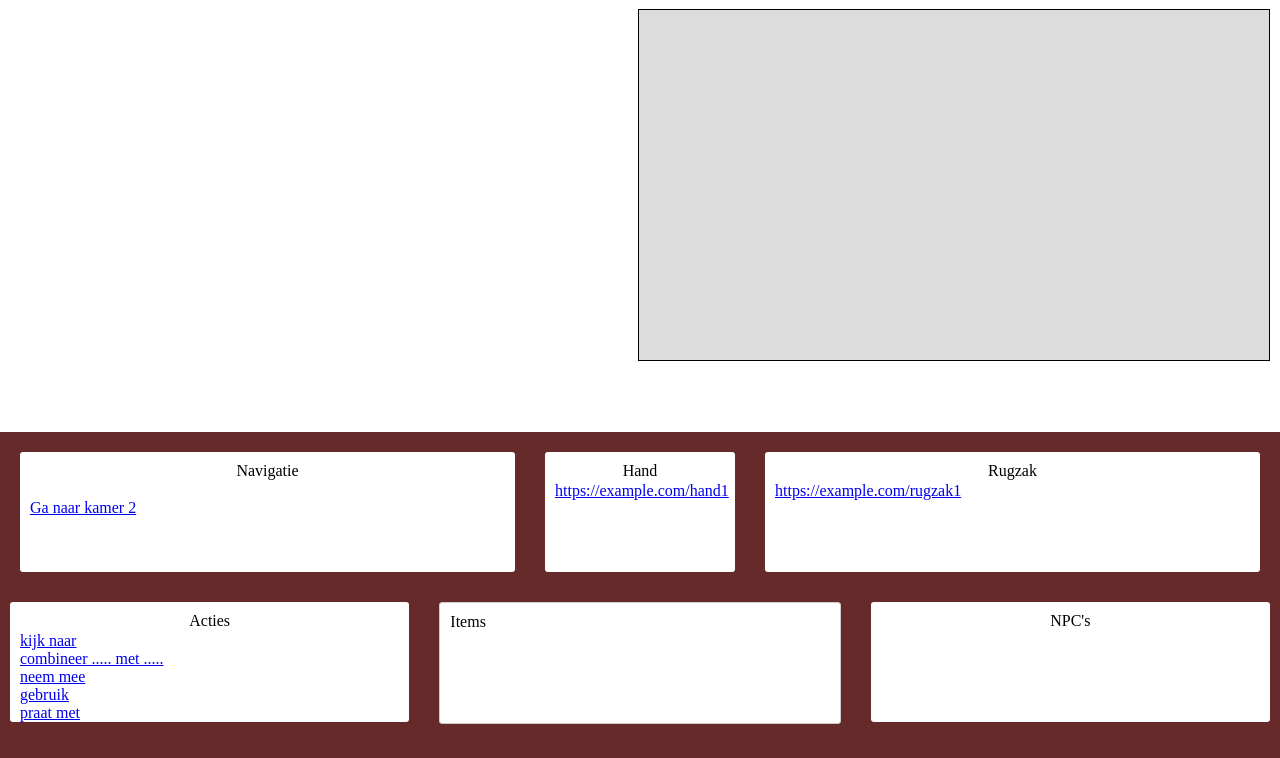
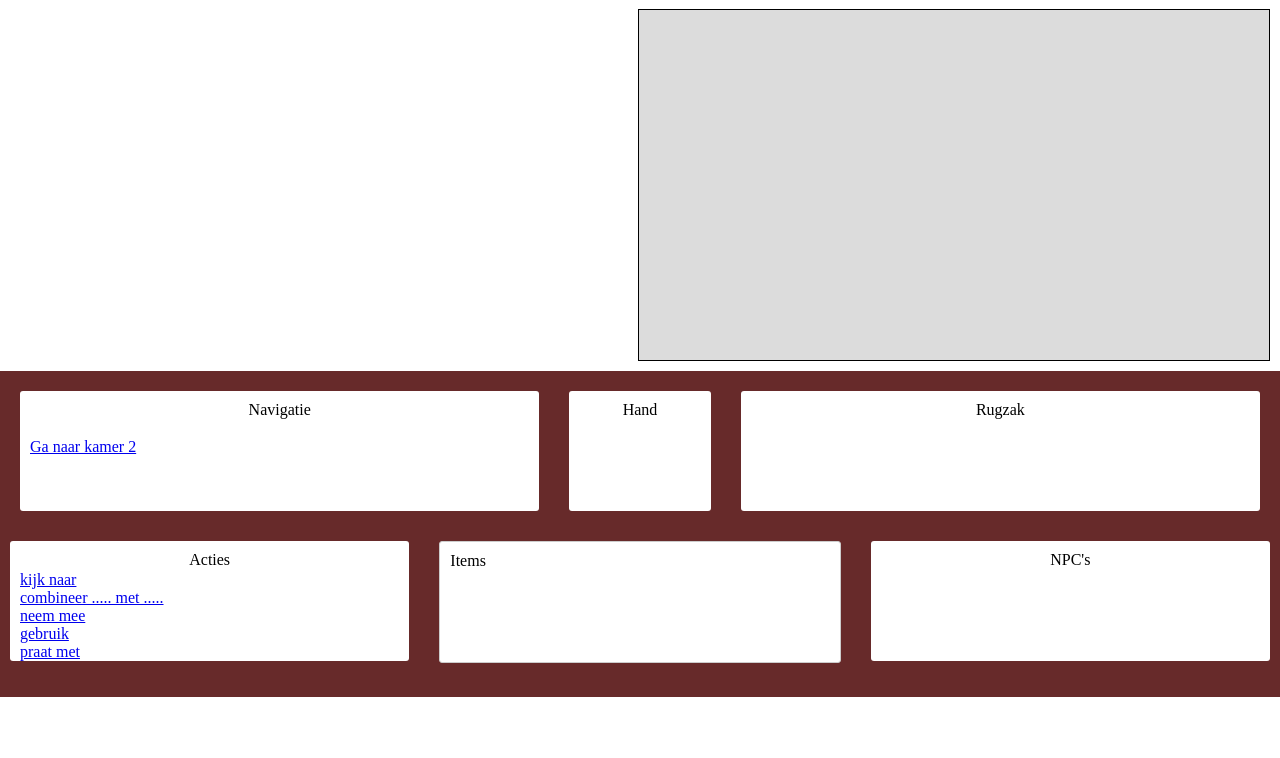
Before and after one commit to RepsajJohn/Horror-Mansion, a PHP site: page /kamers/ in a window 1280 px wide. Shown: the part 42-800 px from the top of the page. Run offline with PHP 8.4, Linux system fonts and the light colour scheme; data that the repository does not hold is empty.

Commit message:
code even opgeschoond
grote vlakken ruimte weggehaald en de code georganiseerd

```diff
--- a/game_layout_horror_mansion.css
+++ b/game_layout_horror_mansion.css
@@ -144,3 +144,10 @@ textarea {
     padding: 10px;
     /* Optional: Adds some padding inside the div */
 }
+
+.dialoog_div_2 {
+    height: 350px;
+    width: 50%;
+    background-color: rgb(220, 220, 220);
+    border: 1px solid black;
+}
--- a/game_layout_horror_mansion.php
+++ b/game_layout_horror_mansion.php
@@ -1,13 +1,5 @@
 <!DOCTYPE html>
 <html lang="en">
-<?php
-
-
-
-
-
-
-?>
 
 <head>
     <meta charset="UTF-8">
@@ -17,34 +9,13 @@
 </head>
 
 <body>
-    <?php
-    // Simulatie van links uit een database
-    $databaseLinks = [
-        "dialoog" => "https://example.com/dialoog1",
-        "navigatie" => "https://example.com/nav1",
-        "hand" => "https://example.com/hand1",
-        "rugzak" => "https://example.com/rugzak1",
-        "acties" => "https://example.com/actie1",
-        "item" => "https://example.com/item1",
-        "npcs" => "https://example.com/npc1"
-    ];
-    ?>
-
-
-
-    </div>
-    </div>
-
     <div class="dialoog_bovenbalk">
         <textarea id="dialoog" name="dialoog" rows="1" cols="100">Dialoog</textarea>
     </div>
+
     <div class="dialoog_div">
         <div class="dialoog_div_2">
             <?php require_once __DIR__ . "/kamers/views/dialoog.view.php";
-            // Echo een standaardwaarde als de variabele nog niet is gedefinieerd.
-
-
-
             if (isset($_GET['action']) && isset($_GET['item_id'])) {
                 $action = $_GET['action'];
                 $item_id = $_GET['item_id'];
@@ -66,68 +37,27 @@
                     }
                 }
             }
-
-            // Vervolgens definieer je de variabele.
-
-
-
-
-
-
             ?>
         </div>
-        <div class="test">
-
     </div>
-        <style>
-            .dialoog_div_2 {
-                height: 350px;
-                width: 50%;
-                background-color: rgb(220, 220, 220);
-                border: 1px solid black;
-            }
-        </style>
-
-
-
-
-
-
-    </div>
-
-    <div class=" container">
 
     <div class="eerste_3divs">
         <div class="navigatie_div">
             <label for="navigatie">Navigatie</label>
             <div>
-
-
                 <?php require_once __DIR__ . "/kamers/views/kamers.view.php"; ?>
-
-
-
-
-                    <div>
-
-                    </div>
-
-
-
-
             </div>
         </div>
 
         <div class="hand_div">
             <label for="hand">Hand</label>
-                <div id="hand"><?php echo "<a href='{$databaseLinks["hand"]}'>{$databaseLinks["hand"]}</a>"; ?>
-
+            <div id="hand">
             </div>
         </div>
 
         <div class="rugzak_div">
             <label for="rugzak">Rugzak</label>
-                <div id="rugzak"><?php echo "<a href='{$databaseLinks["rugzak"]}'>{$databaseLinks["rugzak"]}</a>"; ?></div>
+            <div id="rugzak"></div>
         </div>
 
     </div>
@@ -135,38 +65,27 @@
     <div class="laatste_3divs">
         <div class="acties_div">
             <label for="acties">Acties</label>
-                <div id="acties"><?php echo "<a href=''</a>"; ?><?php
+            <div id="acties"><?php
                                 echo acties();
-
-                                                                ?></div>
-
+                                ?>
+            </div>
         </div>
 
         <div class="item_div scrollable">
             <div id="item">Items</div>
-
-
             <?php foreach ($items as $item) { ?>
                 <div class="item">
                     <a href="?action=kijk_naar&item_id=<?= $item['item_id'] ?>"><?= $item['item_beschrijving'] ?></a>
-                        </a>
                 </div>
             <?php } ?>
-
-
-
         </div>
-
-
-
 
         <div class="npcs_div">
             <label for="npcs">NPC's</label>
             <div id="npcs"><?php include_once __DIR__ . '/kamers/views/npc.view.php' ?></div>
         </div>
     </div>
-    </div>
-    </div>
+
 </body>
 
 </html>
```
Lines whose indentation alone changed are shown as unchanged.
